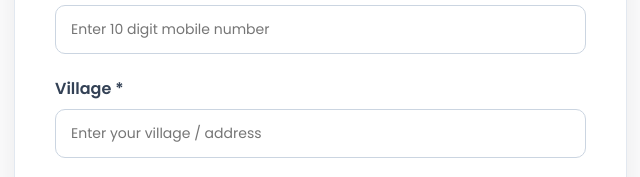
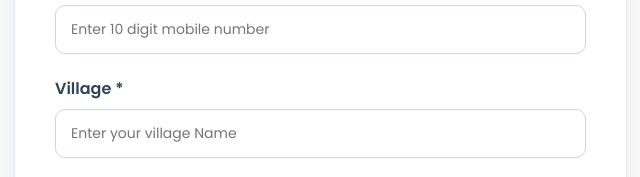
Before and after one commit to sklyuvaclub-hub/sklyuvaclub, a plain HTML site: page contact.html in a window 1280 px wide. Shown: the part 1609-1786 px from the top of the page, 571-1211 px from the left. Drawn offline with Linux system fonts and the light colour scheme; no server answers.

Commit message:
Update contact.html

```diff
--- a/contact.html
+++ b/contact.html
@@ -444,7 +444,7 @@
                             </label>
 
                             <input type="text" id="joinAddress" name="address"
-                                placeholder="Enter your village / address" required>
+                                placeholder="Enter your village Name" required>
 
                         </div>
 
```
